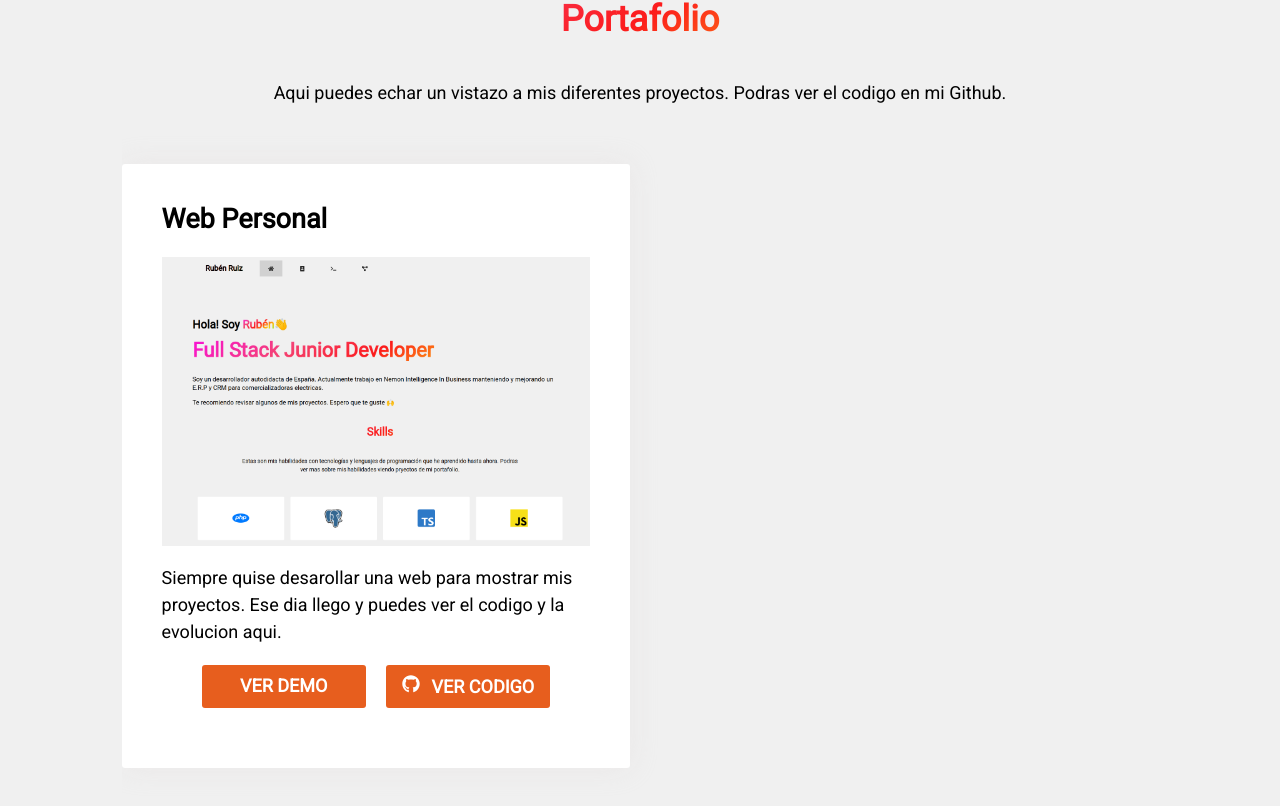
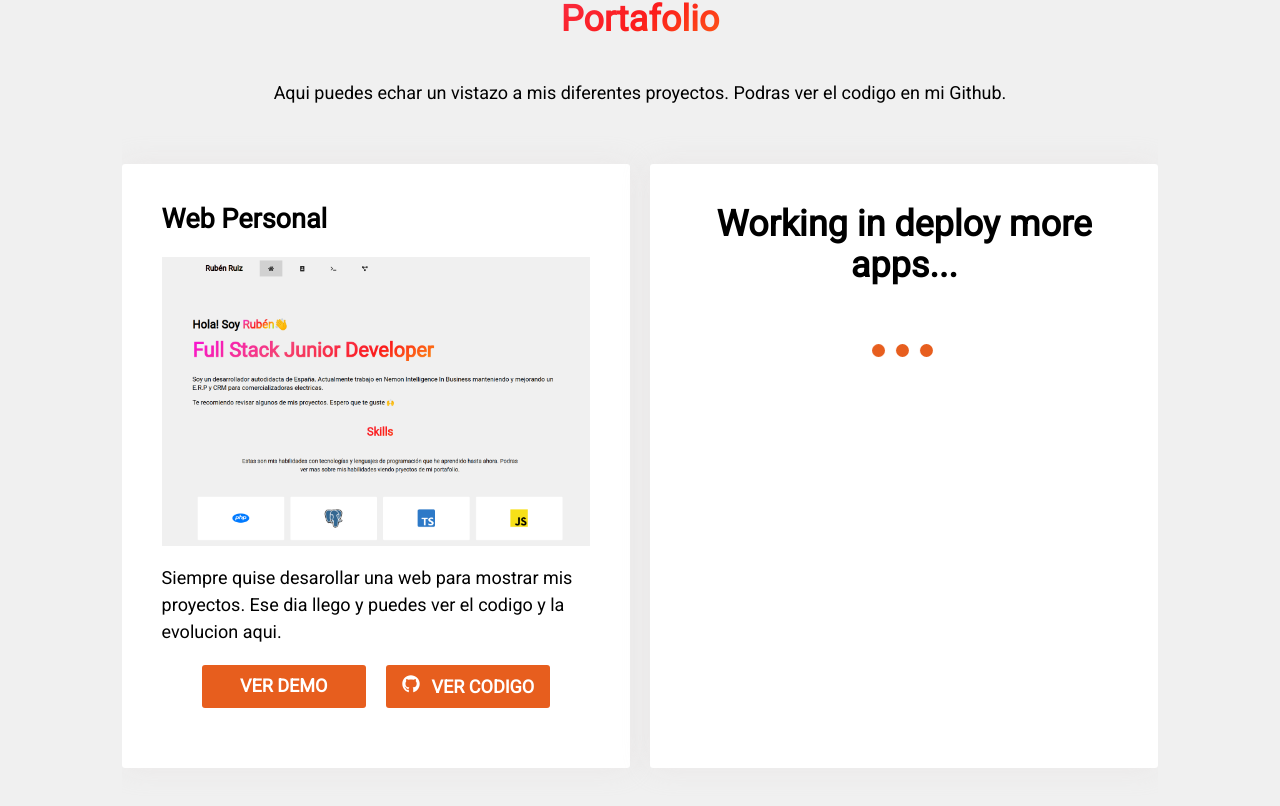
Before and after one commit to erxonxi/portafolio, a React (Create React App) app in the folder frontend/: page / in a window 1280 px wide. Shown: the part 1775-2581 px from the top of the page. Built offline with nearby package versions, Linux system fonts and the light colour scheme.

Commit message:
add working projects

```diff
--- a/frontend/src/components/Projects.tsx
+++ b/frontend/src/components/Projects.tsx
@@ -1,5 +1,6 @@
 import React from 'react';
-import { FaGithub } from 'react-icons/fa';
+import { FaGithub, FaSearchengin } from 'react-icons/fa';
+import { FiSettings } from 'react-icons/fi';
 
 const Projects = () => {
     return (
@@ -21,14 +22,30 @@ const Projects = () => {
                             proyectos. Ese dia llego y puedes ver el codigo y la
                             evolucion aqui.
                         </p>
-                        <div className={'container-full grid col-2'}>
+                        <div className={'container-full grid col-2 sm-col-1'}>
                             <a className={'btn'} href={'/'}>
                                 VER DEMO
                             </a>
-                            <a className={'btn'} href={'https://github.com/erxonxi/portafolio'}>
+                            <a
+                                className={'btn'}
+                                href={'https://github.com/erxonxi/portafolio'}
+                            >
                                 <FaGithub className={'mr-12'} />
                                 VER CODIGO
                             </a>
+                        </div>
+                    </div>
+                    <div className={'card'}>
+                        <h1 className={'text-center'}>
+                            Working in deploy more apps...
+                        </h1>
+                        <div className={'container-full text-center'}>
+                            <div className={'lds-ellipsis'}>
+                                <div></div>
+                                <div></div>
+                                <div></div>
+                                <div></div>
+                            </div>
                         </div>
                     </div>
                 </div>
--- a/frontend/src/styles/css/index.css
+++ b/frontend/src/styles/css/index.css
@@ -510,6 +510,62 @@ form *.input:focus {
   background: #b90c00;
 }
 
+.lds-ellipsis {
+  display: inline-block;
+  position: relative;
+  width: 80px;
+  height: 80px;
+}
+.lds-ellipsis div {
+  position: absolute;
+  top: 33px;
+  width: 13px;
+  height: 13px;
+  border-radius: 50%;
+  background: #e75e1e;
+  animation-timing-function: cubic-bezier(0, 1, 1, 0);
+}
+.lds-ellipsis div:nth-child(1) {
+  left: 8px;
+  animation: lds-ellipsis1 0.6s infinite;
+}
+.lds-ellipsis div:nth-child(2) {
+  left: 8px;
+  animation: lds-ellipsis2 0.6s infinite;
+}
+.lds-ellipsis div:nth-child(3) {
+  left: 32px;
+  animation: lds-ellipsis2 0.6s infinite;
+}
+.lds-ellipsis div:nth-child(4) {
+  left: 56px;
+  animation: lds-ellipsis3 0.6s infinite;
+}
+
+@keyframes lds-ellipsis1 {
+  0% {
+    transform: scale(0);
+  }
+  100% {
+    transform: scale(1);
+  }
+}
+@keyframes lds-ellipsis3 {
+  0% {
+    transform: scale(1);
+  }
+  100% {
+    transform: scale(0);
+  }
+}
+@keyframes lds-ellipsis2 {
+  0% {
+    transform: translate(0, 0);
+  }
+  100% {
+    transform: translate(24px, 0);
+  }
+}
 /* FUENTES */
 h1, h2, h3, h4, h5, h6 {
   margin-top: 0;
@@ -636,6 +692,50 @@ h1, h2, h3, h4, h5, h6 {
   font-size: 56px;
 }
 
+.font-60 {
+  font-size: 60px;
+}
+
+.font-64 {
+  font-size: 64px;
+}
+
+.font-68 {
+  font-size: 68px;
+}
+
+.font-72 {
+  font-size: 72px;
+}
+
+.font-76 {
+  font-size: 76px;
+}
+
+.font-80 {
+  font-size: 80px;
+}
+
+.font-84 {
+  font-size: 84px;
+}
+
+.font-88 {
+  font-size: 88px;
+}
+
+.font-92 {
+  font-size: 92px;
+}
+
+.font-96 {
+  font-size: 96px;
+}
+
+.font-100 {
+  font-size: 100px;
+}
+
 .m-0 {
   margin: 0;
 }
--- a/frontend/src/styles/sass/index.sass
+++ b/frontend/src/styles/sass/index.sass
@@ -186,6 +186,63 @@ form *
         &:hover
             background: #b90c00
 
+.lds-ellipsis
+    display: inline-block
+    position: relative
+    width: 80px
+    height: 80px
+
+
+    & div
+        position: absolute
+        top: 33px
+        width: 13px
+        height: 13px
+        border-radius: 50%
+        background: #e75e1e
+        animation-timing-function: cubic-bezier(0, 1, 1, 0)
+
+
+    & div:nth-child(1)
+        left: 8px
+        animation: lds-ellipsis1 0.6s infinite
+
+
+    & div:nth-child(2)
+        left: 8px
+        animation: lds-ellipsis2 0.6s infinite
+
+
+    & div:nth-child(3)
+        left: 32px
+        animation: lds-ellipsis2 0.6s infinite
+
+
+    & div:nth-child(4)
+        left: 56px
+        animation: lds-ellipsis3 0.6s infinite
+
+@keyframes lds-ellipsis1
+    0%
+        transform: scale(0)
+
+    100%
+        transform: scale(1)
+
+@keyframes lds-ellipsis3
+    0%
+        transform: scale(1)
+
+    100%
+        transform: scale(0)
+
+@keyframes lds-ellipsis2
+    0%
+        transform: translate(0, 0)
+
+    100%
+        transform: translate(24px, 0)
+
 /* FUENTES */
 h1, h2, h3, h4, h5, h6
     margin-top: 0
@@ -240,7 +297,7 @@ h1, h2, h3, h4, h5, h6
 .text-right
     text-align: right
 
-@for $i from 1 through 14
+@for $i from 1 through 25
     .font-#{$i * 4}
         font-size: $i * 4px
 
```
